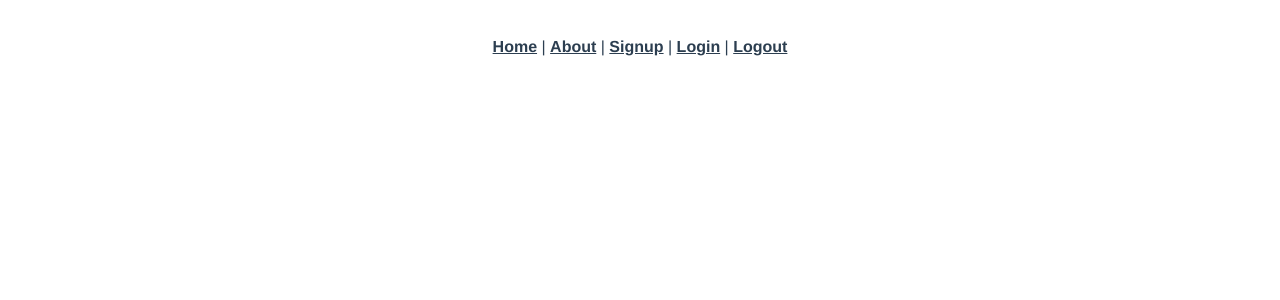
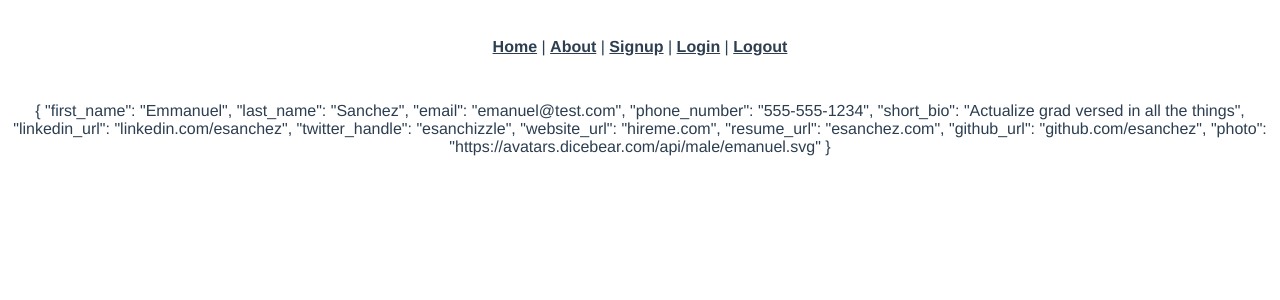
Before and after one commit to thompson-jacob/groupApiProjectFrontendPersonalResume, a Vue app: page /profile in a window 1280 px wide. Shown: the top 300 px of the page. Built offline with nearby package versions, Linux system fonts and the light colour scheme.

Commit message:
added route for profile

```diff
--- a/src/router/index.js
+++ b/src/router/index.js
@@ -3,7 +3,7 @@ import Home from "../views/Home.vue";
 import Signup from "../views/Signup.vue";
 import Login from "../views/Login.vue";
 import Logout from "../views/Logout.vue";
-
+import Profile from "../views/Profile.vue";
 
 const routes = [
   {
@@ -33,6 +33,11 @@ const routes = [
     path: "/logout",
     name: "/Logout",
     component: Logout,
+  },
+  {
+    path: "/profile",
+    name: "/Profile",
+    component: Profile,
   }
 ];
 
--- a/src/views/Profile.vue
+++ b/src/views/Profile.vue
@@ -1,14 +1,17 @@
 <template>
+
 <div class="profile">
-<p> {{ student.first_name }} </p>
-<p> {{ student.last_name }} </p>
+  <p> {{ student }} </p>
+  <!-- <p> {{ student.last_name }} </p> -->
 
 
   </div>
   </template>
+
 <style></style>
 
 <script>
+
 import axios from "axios";
 
 export default {
@@ -30,7 +33,7 @@ export default {
     };
   },
   created: function() {
-    // <!-- this.etc -->
+     // <!-- this.etc -->
   },
   methods: {
     showStudent: function(student) {
```
